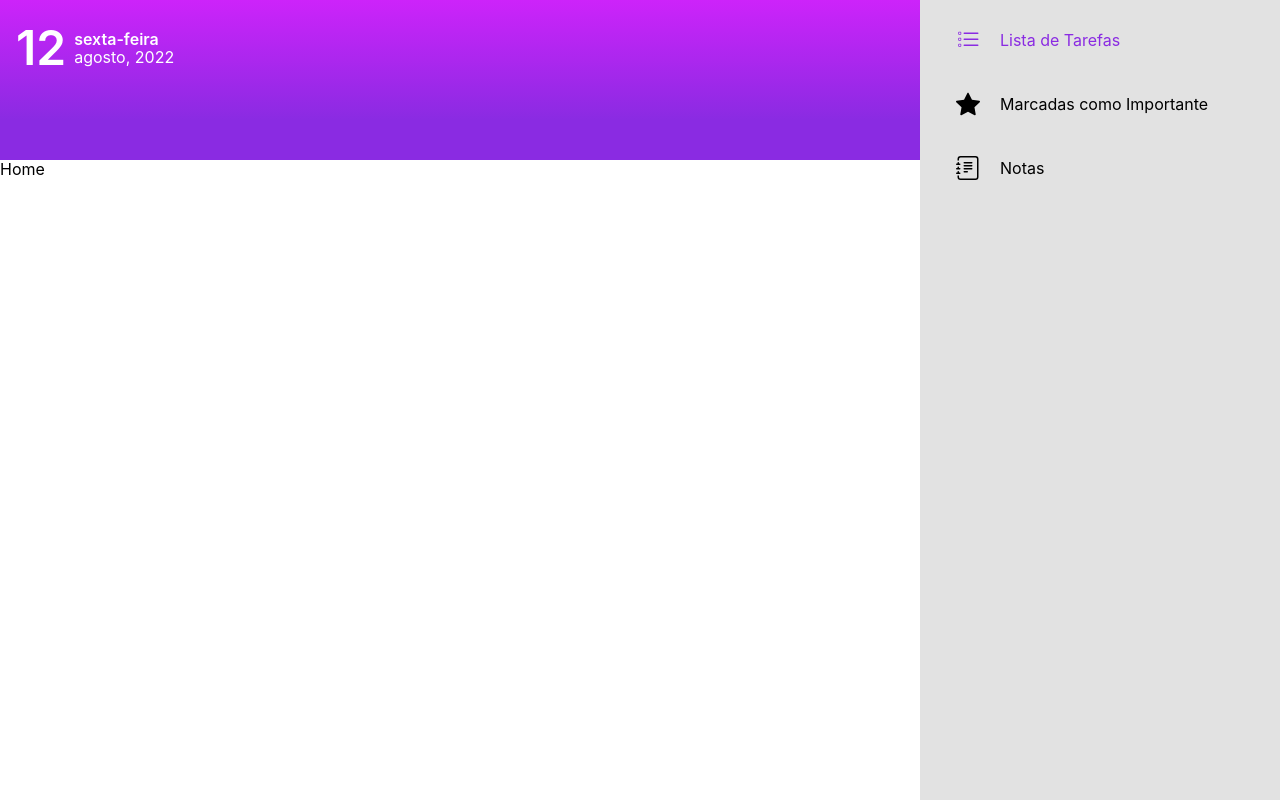
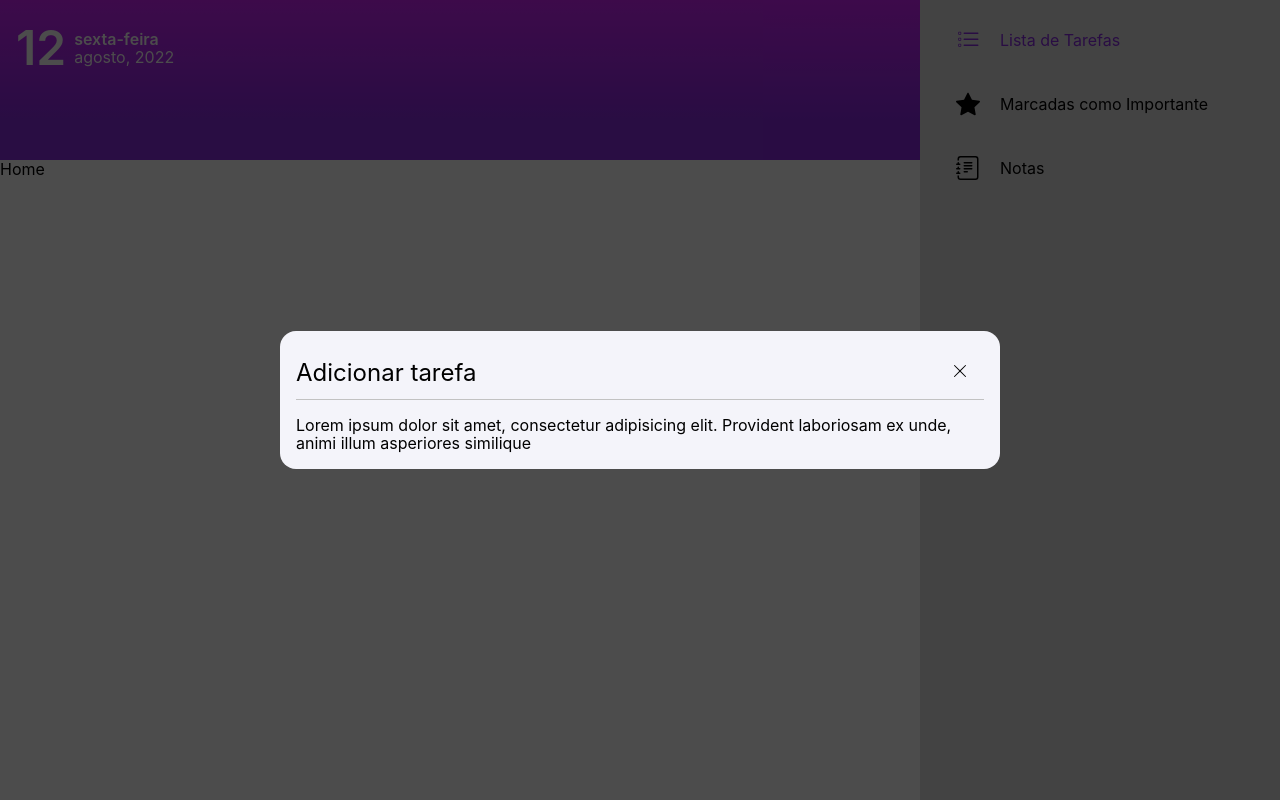
Before and after one commit to wendellwcl/ToDo-App, a React (Create React App) app: page /#/ in a window 1280 px wide. Built offline with nearby package versions, Linux system fonts and the light colour scheme.

Commit message:
criação do Modal component

```diff
--- a/src/Components/MainComponents/MainContainer/index.js
+++ b/src/Components/MainComponents/MainContainer/index.js
@@ -4,12 +4,16 @@
 //Components
 import Header from "../Header";
 import AppRoutes from '../AppRoutes';
+import Modal from '../Modal';
 
 const MainContainer = () => {
 
     return(
         <section id="main-container">
             <Header/>
+            <Modal id='add-task-modal' title='Adicionar tarefa'>
+                Lorem ipsum dolor sit amet, consectetur adipisicing elit. Provident laboriosam ex unde, animi illum asperiores similique
+            </Modal>
             <main>
                 <AppRoutes/>
             </main>
--- /dev/null
+++ b/src/Components/MainComponents/Modal/Modal.css
@@ -0,0 +1,63 @@
+.modal{
+    position: fixed;
+    inset: 0;
+    padding: 1rem;
+    place-items: center;
+    z-index: 9;
+    display: none;
+}
+
+.modal.show{
+    display: grid;
+}
+
+.fade{
+    position: fixed;
+    inset: 0;
+    background-color: rgba(0, 0, 0, 0.7);
+}
+
+.modal-dialog{
+    padding: 1rem;
+    background-color: #F4F4FA;
+    width: 100%;
+    max-width: 720px;
+    border-radius: 1rem;
+    z-index: 10;
+}
+
+.modal-header{
+    display: flex;
+    justify-content: space-between;
+    border-bottom: 1px solid #c2c2c2;
+    margin-bottom: 16px;
+}
+
+.modal-title{
+    align-self: center;
+    font-size: 1.5rem;
+    font-weight: initial;
+    max-width: 100%;
+    text-overflow: ellipsis;
+    overflow: hidden;
+}
+
+.btn-close-modal{
+    align-self: flex-start;
+    padding: 1rem;
+    background: none;
+    border: none;
+    cursor: pointer;
+}
+
+.btn-close-modal svg{
+    pointer-events: none;
+}
+
+.modal-content{
+    max-height: 400px;
+}
+
+.modal-content.overflow{
+    overflow-y: scroll;
+}
--- /dev/null
+++ b/src/Components/MainComponents/Modal/index.js
@@ -0,0 +1,60 @@
+//Packages
+import { useEffect, useRef } from 'react';
+import { BsXLg } from 'react-icons/bs';
+
+//Css
+import './Modal.css';
+
+
+const Modal = ( { id, title, children } ) => {
+
+    //Referenciando elementos
+    const modalContentRef = useRef();
+
+    //Checar se elemento possui overflow
+    useEffect(() => {
+        const modalContent = modalContentRef.current;
+
+        if(modalContent.scrollHeight > 400){
+            modalContent.classList.add('overflow');
+        };
+    });
+
+    //Fechar Modal
+    function handleCloseModal(e){
+        if(id){
+            const el = document.querySelector(`#${id}`);
+            el.classList.remove('show');
+        } else {
+            let el = e.target;
+            let parent = el.parentNode;
+            while(!parent.classList.contains('modal')){
+                parent = parent.parentNode;
+            };
+            parent.classList.remove('show');
+        };
+    };
+
+
+    return(
+        <div className='modal show' id={id}>
+            <div className='fade' onClick={e => handleCloseModal(e)}></div>
+            <div className='modal-dialog'>
+                <div className='modal-header'>
+                    <h5 className='modal-title'>
+                        {title}
+                    </h5>
+                    <button type='button' className='btn-close-modal' onClick={e => handleCloseModal(e)}>
+                        <BsXLg/>
+                    </button>
+                </div>
+                <div className='modal-content' ref={modalContentRef}>
+                    {children}
+                </div>
+            </div>
+        </div>
+    );
+
+};
+
+export default Modal;
```
